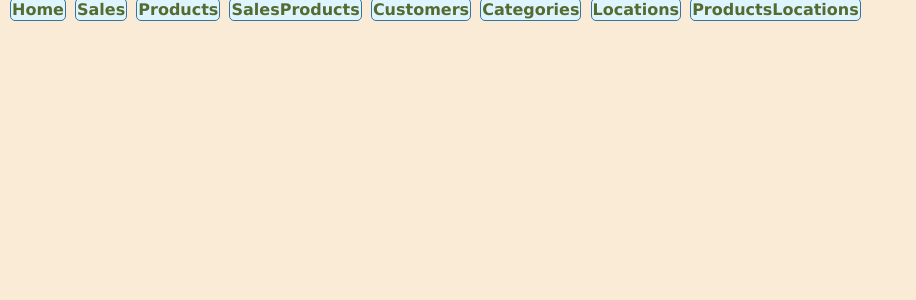
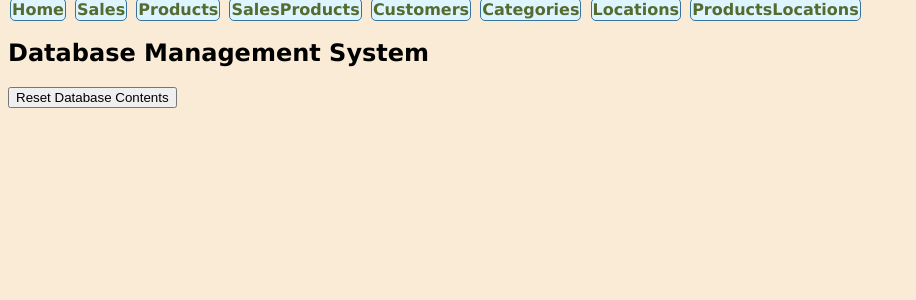
Before and after one commit to mishanwong/the-recursive-queries, a Flask app: page / in a window 1280 px wide. Shown: the part 119-419 px from the top of the page, without its empty margins (0-916 px from the left). Run offline with Flask 3, Linux system fonts and the light colour scheme; parts of the project's set-up code (start-up, migrations or seed data) failed here and were passed over.

Commit message:
db reset attempt init

```diff
--- a/app.py
+++ b/app.py
@@ -552,7 +552,7 @@ def products_locations_edit():
             WHERE ProductsLocations.productLocationId = %s;
             """
         params = (name, locationId, quantity, productLocationId)
-        cursor = cursor = db.execute_query(db_connection=db_connection, query=query, query_params=params)
+        cursor = db.execute_query(db_connection=db_connection, query=query, query_params=params)
         return redirect("/products_locations_browse")
     else:
         return "Invalid route"
@@ -573,3 +573,21 @@ def products_locations_delete():
 
 if __name__ == "__main__":
     app.run(debug=True)
+
+# -------- RESET ---------
+@app.route("/reset", methods=["POST"])
+def reset():
+    if request.method == "POST":
+
+        # set ddl.sql as variable for resetting database - maybe here, maybe within route
+        with open('database/ddl.sql', 'r') as file:
+            query = file.read()
+
+        # print check, pls remove
+        print(query)
+
+        cursor = db.execute_query(db_connection=db_connection, query=query)
+
+        return render_template("success.j2")
+    else:
+        return "Invalid route"
--- a/templates/main.j2
+++ b/templates/main.j2
@@ -1,6 +1,25 @@
 {% extends "base.j2" %}
-<h2>Database Management System</h2>
+
 
 {% block content %}
+    <h2>Database Management System</h2>
+  <form name="reset" id="reset" method="post" action="{{ url_for("reset") }}">
+
+        <button type="submit">Reset Database Contents</button><span id="confirmation"> </span>
+
+  </form>
+
+{% block javascript %}
+<script>
+    document.getElementById("reset").addEventListener("click", () => {
+        document.getElementById("confirmation").textContent = 'Database reset!';
+
+        setTimeout(function() {
+            document.getElementById("confirmation") = '';
+        }, 5000);  // 5 second timeout to clear message
+    });
+</script>
+
 
 {% endblock %}
+{% endblock %}
```
Also changed, not shown: database/ddl.sql (+5 -3 lines).
